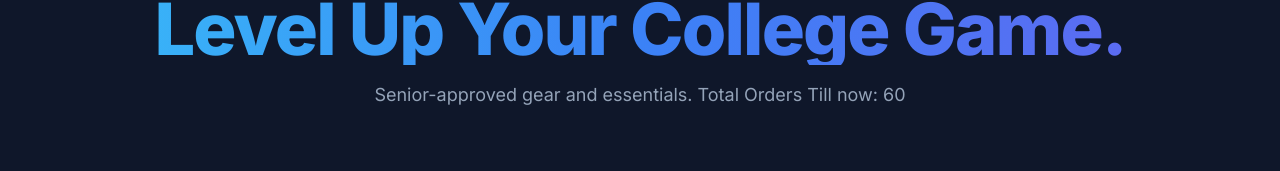
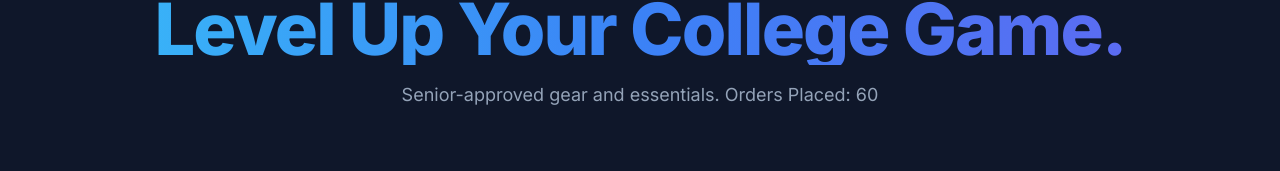
Before and after one commit to amankumarconnect/VITBStore, a plain HTML site: page public/index.html in a window 1280 px wide. Shown: the part 200-371 px from the top of the page. Drawn offline with nearby package versions, Linux system fonts and the light colour scheme.

Commit message:
Update index.html

```diff
--- a/public/index.html
+++ b/public/index.html
@@ -73,7 +73,7 @@
                 Level Up Your College Game.
             </h1>
             <p class="mt-4 max-w-2xl mx-auto text-lg text-slate-400">
-                Senior-approved gear and essentials. Total Orders Till now: 60
+                Senior-approved gear and essentials. Orders Placed: 60
             </p>
         </div>
 
```
